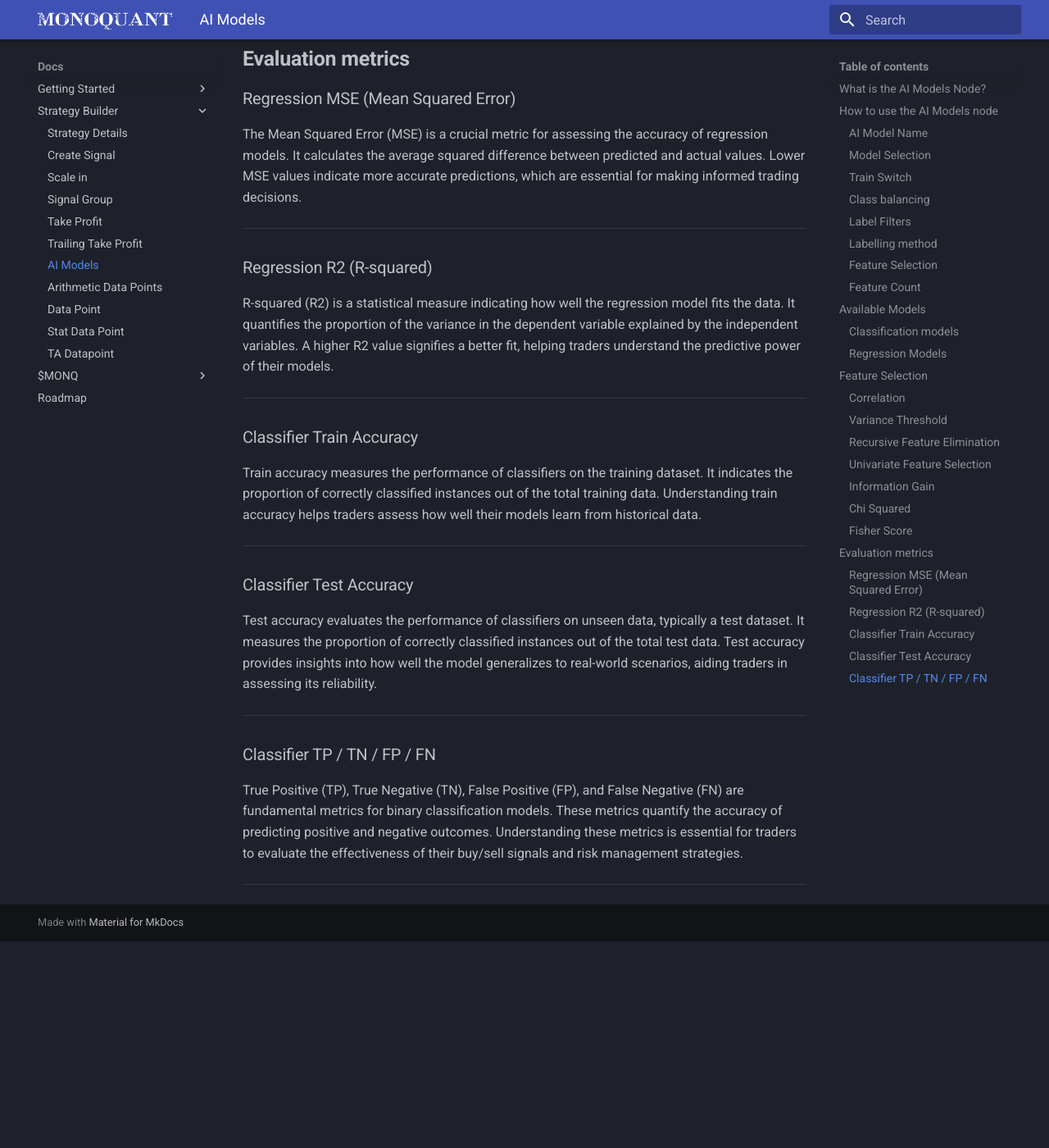
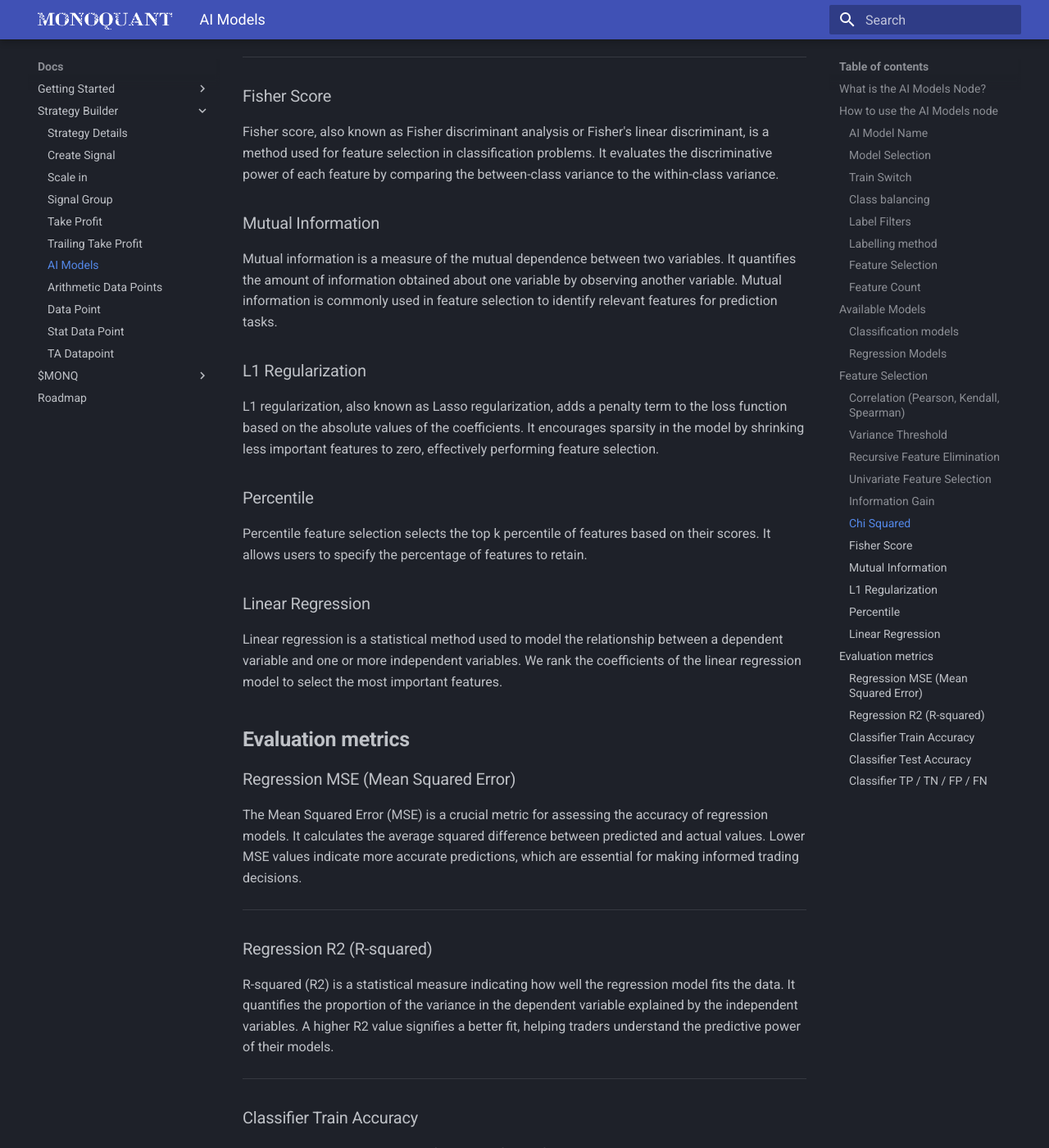
Before and after one commit to monoquant/docs, an MkDocs documentation site: the page built from docs/data_nodes/AI_Models.md, in a window 1280 px wide and 1400 px high, scrolled down 5791 px. Shown: the whole window at 82% size. Built offline with MkDocs 1.6.1 and Material for MkDocs 9.7.7, drawn with Linux system fonts in a browser that asks for light colours; before the commit the page ends 6939 px from its top, so only the background shows below that; some of the changed text lies outside the part shown.

Commit message:
updated AI models
Added new training labels and feature selection methods.

```diff
--- a/docs/data_nodes/AI_Models.md
+++ b/docs/data_nodes/AI_Models.md
@@ -75,6 +75,11 @@ Here are the current labelling methods that are available to use on the AI model
 5. `Generic` Generates training label signals based off the future outcome similar to triple barrier but with more flexibility
 6. `AI Candles Cluster` Generates training label signals based off unsupervised clustering of candlestick patterns. The user can specify the number of clusters and the period over which the clusters are calculated.
 7. `AI Cluster` Generates training label signals based off unsupervised clustering of OHLCV data and other metrics. The user can specify the number of clusters and the period over which the clusters are calculated.
+8. `MinMax` Generates training label signals based on the min and max price over a given period.
+9. `Peaks and Troughs` Generates training label signals based on the peaks and troughs of the price over a given period.
+10. `Risk Reward` Generates training label signals based on the risk reward ratio of the trade.
+11. `Fixed Time Horizon` Generates training label signals based on fixed period for example we want to train our model to predict trades that will conclude within 12 periods, winning trades are used as the positive class and losing trades are used as the negative class.
+
 
 ### Feature Selection
 Contains options of the feature selection methods for best aligning with your Y predictor
@@ -103,7 +108,7 @@ To view parameter explanation please click on the model to view its documentatio
 
 ## **Feature Selection**
 
-### Correlation
+### Correlation (Pearson, Kendall, Spearman)
 Correlation-based feature selection involves measuring the correlation between each feature and the target variable. Features with low correlation or no correlation with the target variable are considered less important and can be removed from the dataset.
 
 ---
@@ -136,6 +141,18 @@ Chi-squared test is a statistical test used to determine the association between
 ### Fisher Score
 Fisher score, also known as Fisher discriminant analysis or Fisher's linear discriminant, is a method used for feature selection in classification problems. It evaluates the discriminative power of each feature by comparing the between-class variance to the within-class variance.
 
+### Mutual Information
+Mutual information is a measure of the mutual dependence between two variables. It quantifies the amount of information obtained about one variable by observing another variable. Mutual information is commonly used in feature selection to identify relevant features for prediction tasks.
+
+### L1 Regularization
+L1 regularization, also known as Lasso regularization, adds a penalty term to the loss function based on the absolute values of the coefficients. It encourages sparsity in the model by shrinking less important features to zero, effectively performing feature selection.
+
+### Percentile
+Percentile feature selection selects the top k percentile of features based on their scores. It allows users to specify the percentage of features to retain.
+
+### Linear Regression
+Linear regression is a statistical method used to model the relationship between a dependent variable and one or more independent variables. We rank the coefficients of the linear regression model to select the most important features.
+
 ## **Evaluation metrics**
 
 ### Regression MSE (Mean Squared Error)
```
